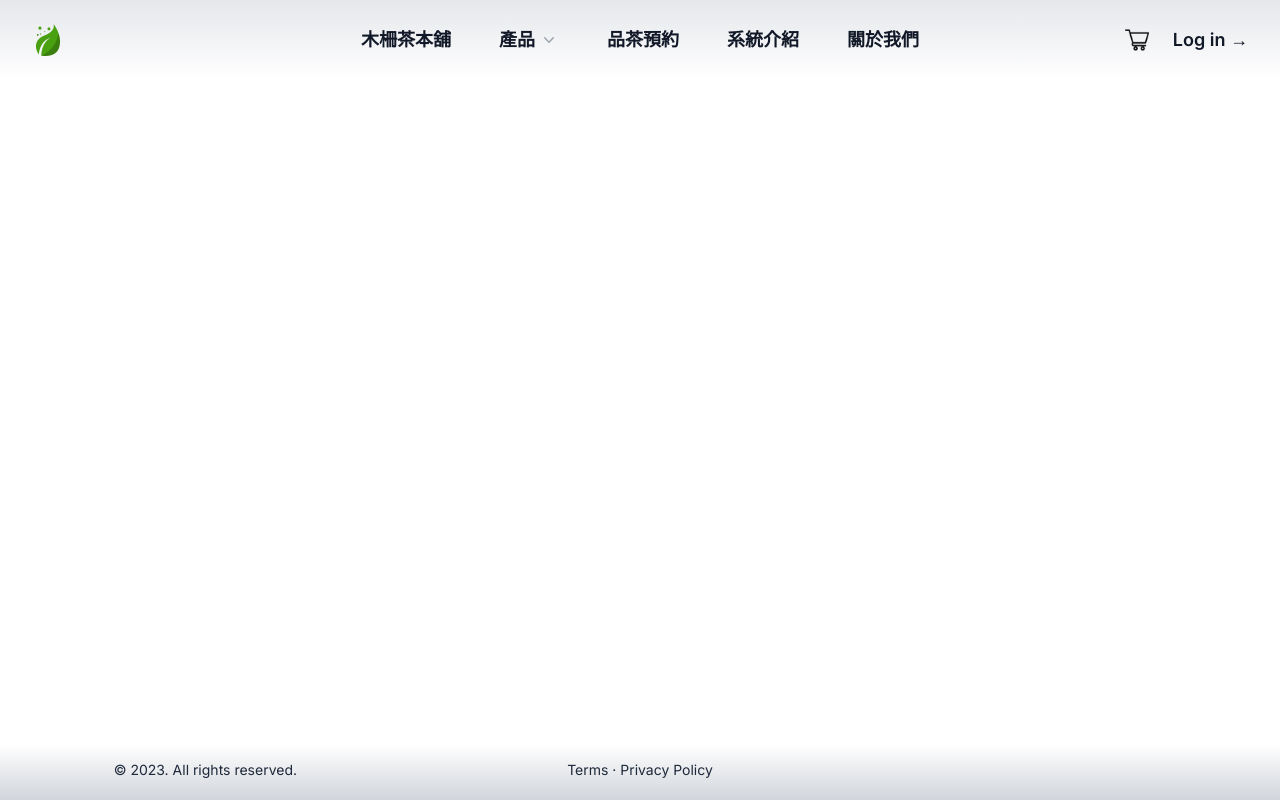
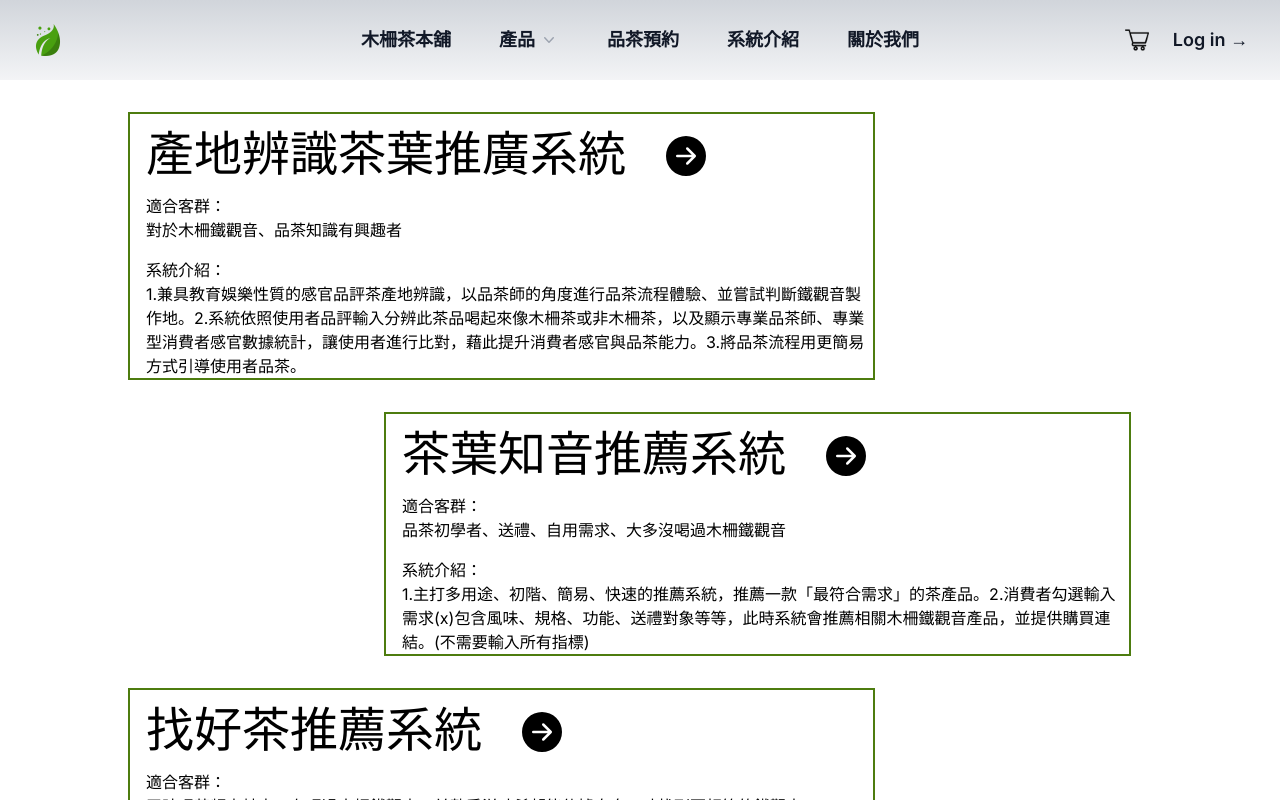
Before and after one commit to Mattis3858/graduation_with_next, a Next.js app: page / in a window 1280 px wide. Shown: the top 800 px of the page. Built offline with nearby package versions, Linux system fonts and the light colour scheme.

Commit message:
adding homepage and systems page

```diff
--- a/app/components/Navbar.js
+++ b/app/components/Navbar.js
@@ -11,19 +11,19 @@ const products = [
   {
     name: '茶葉產地辨識推廣系統',
     description: 'Get a better understanding of your traffic',
-    href: '#',
+    href: '/',
     icon: RiSeedlingLine,
   },
   {
     name: '茶葉知音',
     description: 'Speak directly to your customers',
-    href: '#',
+    href: '/',
     icon: SiOverleaf,
   },
   {
     name: '找好茶系統',
     description: 'Your customers’ data will be safe and secure',
-    href: '#',
+    href: '/',
     icon: BiSearchAlt,
   },
 ];
@@ -36,7 +36,7 @@ export default function Navbar() {
   const [mobileMenuOpen, setMobileMenuOpen] = useState(false);
 
   return (
-    <header className="bg-gradient-to-t from-white to-gray-200">
+    <header className="bg-gradient-to-t from-gray-100 to-gray-300">
       <nav
         className="mx-auto flex max-w-7xl items-center justify-between p-6 lg:px-8"
         aria-label="Global"
--- a/app/components/TeaProduct.js
+++ b/app/components/TeaProduct.js
@@ -1,6 +1,6 @@
 import React from 'react';
 
-function TeaProduct({ src, name = '', description = '', price = 0 }) {
+function TeaProduct({ src = '', name = '', description = '', price = 0 }) {
   return (
     <div className="border-solid border-2 border-lime-600 rounded-2xl mt-5 bg-gray-200 font-sans">
       <div className="w-full">
--- /dev/null
+++ b/app/goodtea/page.js
@@ -0,0 +1,9 @@
+import FindGoodTea from './FindGoodTea';
+
+export default function Home() {
+  return (
+    <main className="bg-white">
+      <FindGoodTea />
+    </main>
+  );
+}
--- a/app/page.js
+++ b/app/page.js
@@ -1,3 +1,64 @@
+import { BsFillArrowRightCircleFill } from 'react-icons/bs';
 export default function Home() {
-  return <main className=""></main>;
+  return (
+    <main className="mt-8">
+      <SystemIntroduction
+        title="產地辨識茶葉推廣系統"
+        customer="對於木柵鐵觀音、品茶知識有興趣者"
+        description="1.兼具教育娛樂性質的感官品評茶產地辨識，以品茶師的角度進行品茶流程體驗、並嘗試判斷鐵觀音製作地。2.系統依照使用者品評輸入分辨此茶品喝起來像木柵茶或非木柵茶，以及顯示專業品茶師、專業型消費者感官數據統計，讓使用者進行比對，藉此提升消費者感官與品茶能力。3.將品茶流程用更簡易方式引導使用者品茶。"
+        marginLeft="10%"
+        link="/產地辨識推廣系統"
+      />
+      <SystemIntroduction
+        title="茶葉知音推薦系統"
+        customer="品茶初學者、送禮、自用需求、大多沒喝過木柵鐵觀音"
+        description="1.主打多用途、初階、簡易、快速的推薦系統，推薦一款「最符合需求」的茶產品。2.消費者勾選輸入需求(x)包含風味、規格、功能、送禮對象等等，此時系統會推薦相關木柵鐵觀音產品，並提供購買連結。(不需要輸入所有指標)"
+        marginLeft="30%"
+        link="/"
+      />
+      <SystemIntroduction
+        title="找好茶推薦系統"
+        customer="平時喝茶頻率較高，有喝過木柵鐵觀音，並熟悉滋味希望能依據自身口味找到更相符的鐵觀音"
+        description="
+        1.主打精準、專業、深度的推薦系統，使用者輸入風味需求後，系統能為其推薦一款「最符合指定風味」的茶產品。2.消費者以勾選的方式輸入產品風味需求(x)，系統會推薦與該風味描述最相關的木柵鐵觀音產品，並提供購買連結。(不需要輸入所有指標，但有會更精準)"
+        marginLeft="10%"
+        link="/"
+      />
+    </main>
+  );
 }
+
+const SystemIntroduction = ({
+  title = '',
+  customer = '',
+  description = '',
+  marginLeft = '',
+  link = '/',
+}) => {
+  return (
+    <div
+      className="w-7/12 border-solid border-lime-700 border-2 mb-8"
+      style={{ marginLeft }}
+    >
+      <div className="ml-4">
+        <div className=" flex">
+          <div className="text-5xl mt-4">{title}</div>
+          <span className=" relative">
+            <a href={link} className="mt-4 absolute top-1.5 left-10">
+              <BsFillArrowRightCircleFill size={40} />
+            </a>
+          </span>
+        </div>
+
+        <div className="mt-4">
+          <div>適合客群：</div>
+          <div>{customer}</div>
+        </div>
+        <div className="mt-4">
+          <div>系統介紹：</div>
+          <div>{description}</div>
+        </div>
+      </div>
+    </div>
+  );
+};
--- a/app/product/Product.js
+++ b/app/product/Product.js
@@ -2,46 +2,34 @@ import React from 'react';
 import TeaProduct from '../components/TeaProduct';
 
 const Product = () => {
+  const ProductData = [
+    {
+      張協興碳焙鐵觀音: {
+        src: 'images/green-tea.png',
+        name: 'Green Tea',
+        description:
+          'Lorem ipsum dolor sit amet, consectetur adipiscing elit. Cras rhoncus quam sem, vel euismod metus elementum quis. Proin libero purus, feugiat non ligula et, mattis congue ante. Proin posuere lacinia vulputate. Sed efficitur pretium tincidunt. Morbi aliquam nisi ex, ac consectetur ipsum auctor eget. ',
+        price: 555,
+      },
+    },
+  ];
+
   return (
     <div>
       <div className="font-bold text-4xl mt-5 mb-5 ml-10">木柵茶本舖</div>
       <div className="grid justify-around gap-x-12 gap-y-5 grid-cols-3 ml-10 mr-10 mb-10">
         <TeaProduct
+          src={ProductData.張協興碳焙鐵觀音.src}
+          name={ProductData.張協興碳焙鐵觀音.name}
+          description={ProductData.張協興碳焙鐵觀音.description}
+          price={ProductData.張協興碳焙鐵觀音.price}
+        />
+        {/* <TeaProduct
           src="images/green-tea.png"
           name="Green Tea"
           description="Lorem ipsum dolor sit amet, consectetur adipiscing elit. Cras rhoncus quam sem, vel euismod metus elementum quis. Proin libero purus, feugiat non ligula et, mattis congue ante. Proin posuere lacinia vulputate. Sed efficitur pretium tincidunt. Morbi aliquam nisi ex, ac consectetur ipsum auctor eget. "
           price={555}
-        />
-        <TeaProduct
-          src="images/green-tea.png"
-          name="Green Tea"
-          description="Lorem ipsum dolor sit amet, consectetur adipiscing elit. Cras rhoncus quam sem, vel euismod metus elementum quis. Proin libero purus, feugiat non ligula et, mattis congue ante. Proin posuere lacinia vulputate. Sed efficitur pretium tincidunt. Morbi aliquam nisi ex, ac consectetur ipsum auctor eget. "
-          price={555}
-        />
-        <TeaProduct
-          src="images/green-tea.png"
-          name="Green Tea"
-          description="Lorem ipsum dolor sit amet, consectetur adipiscing elit. Cras rhoncus quam sem, vel euismod metus elementum quis. Proin libero purus, feugiat non ligula et, mattis congue ante. Proin posuere lacinia vulputate. Sed efficitur pretium tincidunt. Morbi aliquam nisi ex, ac consectetur ipsum auctor eget. "
-          price={555}
-        />
-        <TeaProduct
-          src="images/green-tea.png"
-          name="Green Tea"
-          description="Lorem ipsum dolor sit amet, consectetur adipiscing elit. Cras rhoncus quam sem, vel euismod metus elementum quis. Proin libero purus, feugiat non ligula et, mattis congue ante. Proin posuere lacinia vulputate. Sed efficitur pretium tincidunt. Morbi aliquam nisi ex, ac consectetur ipsum auctor eget. "
-          price={555}
-        />
-        <TeaProduct
-          src="images/green-tea.png"
-          name="Green Tea"
-          description="Lorem ipsum dolor sit amet, consectetur adipiscing elit. Cras rhoncus quam sem, vel euismod metus elementum quis. Proin libero purus, feugiat non ligula et, mattis congue ante. Proin posuere lacinia vulputate. Sed efficitur pretium tincidunt. Morbi aliquam nisi ex, ac consectetur ipsum auctor eget. "
-          price={555}
-        />
-        <TeaProduct
-          src="images/green-tea.png"
-          name="Green Tea"
-          description="Lorem ipsum dolor sit amet, consectetur adipiscing elit. Cras rhoncus quam sem, vel euismod metus elementum quis. Proin libero purus, feugiat non ligula et, mattis congue ante. Proin posuere lacinia vulputate. Sed efficitur pretium tincidunt. Morbi aliquam nisi ex, ac consectetur ipsum auctor eget. "
-          price={555}
-        />
+        /> */}
       </div>
     </div>
   );
--- /dev/null
+++ b/app/teafriend/page.js
@@ -0,0 +1,3 @@
+export default function Home() {
+  return <main className="bg-white"></main>;
+}
--- /dev/null
+++ b/app/teaidentification/Identification.js
@@ -0,0 +1,7 @@
+import React from 'react';
+
+const Identification = () => {
+  return <div>Identification</div>;
+};
+
+export default Identification;
--- /dev/null
+++ b/app/teaidentification/page.js
@@ -0,0 +1,9 @@
+import Identification from './Identification';
+
+export default function Home() {
+  return (
+    <main className="bg-white">
+      <Identification />
+    </main>
+  );
+}
--- a/package.json
+++ b/package.json
@@ -16,7 +16,7 @@
     "postcss": "8.4.23",
     "react": "18.2.0",
     "react-dom": "18.2.0",
-    "react-icons": "^4.8.0",
+    "react-icons": "^4.9.0",
     "react-router-dom": "^6.11.1",
     "styled-components": "^6.0.0-rc.1",
     "tailwindcss": "3.3.2"
```
Also changed, not shown: app/goodtea/FindGoodTea.js (added), 1 other file (tests, documents, lock files or other folders).
